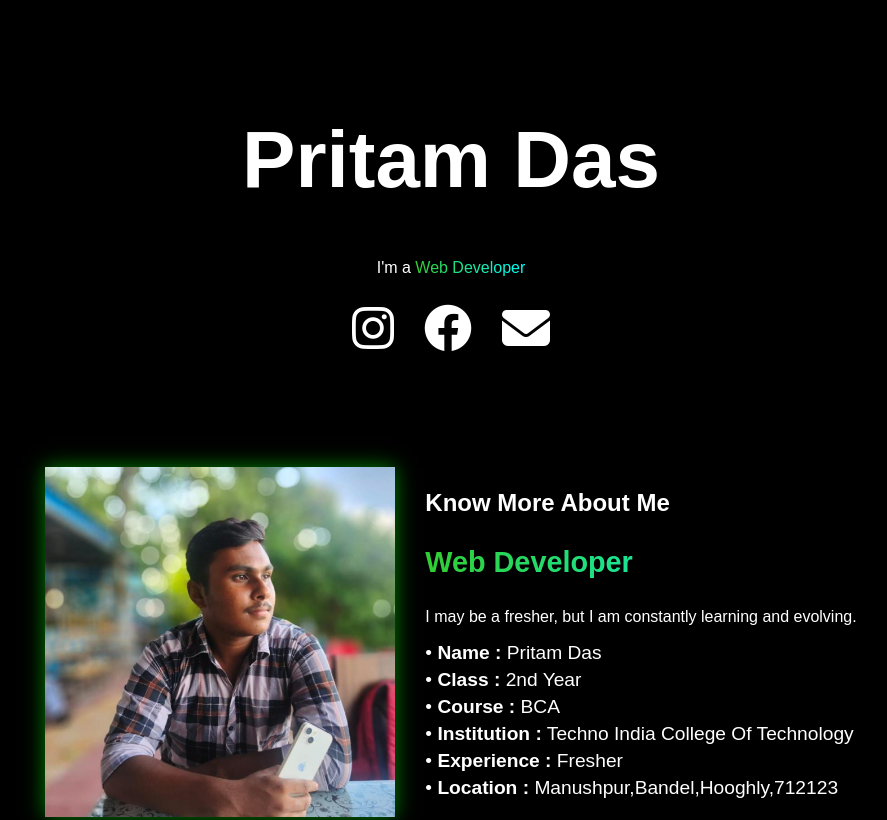
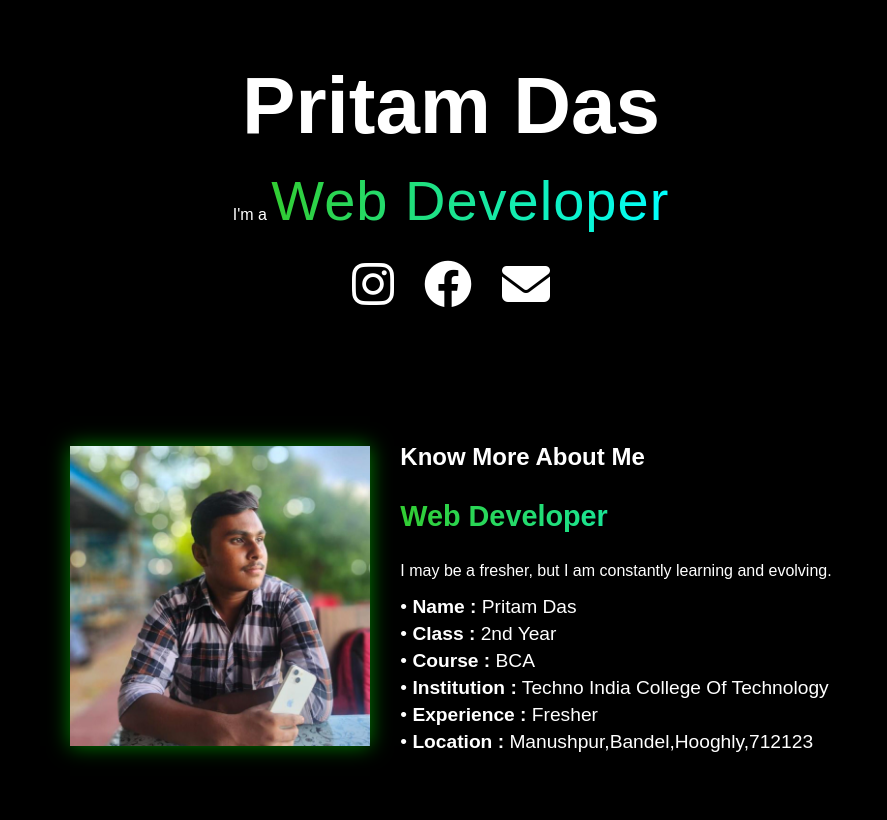
Before and after one commit to Pritam9985/my-portfolio, a plain HTML site: page index.html in a window 1280 px wide. Shown: the top 820 px of the page, without its empty margins (189-1076 px from the left). Drawn offline with nearby package versions, Linux system fonts and the light colour scheme; a script that the page names is missing.

Commit message:
Add files via upload

```diff
--- a/style.css
+++ b/style.css
@@ -19,11 +19,13 @@ h1 {
     font-weight: bold;
 }
 
-.highlight {
-    background: linear-gradient(90deg, limegreen, cyan);
-    -webkit-background-clip: text;
-    -webkit-text-fill-color: transparent;
+/* Mobile View Adjustments */
+@media (max-width: 480px) {
+    h1 {
+        font-size: 2.5rem; /* Smaller heading on mobile */
+    }
 }
+
 
 /* Social Icons */
 .social-links {
@@ -59,14 +61,14 @@ h1 {
 }
 
 .profile-img {
-    width: 350px;
-    height: 350px;
+    width: 300px;
+    height: 300px;
     box-shadow: 0 0 20px rgba(0, 255, 0, 0.5);
     transition: transform 0.5s;
 }
 
 .profile-img:hover {
-    transform: scale(1.1);
+    transform: scale(2.1);
 }
 
 .about-text {
@@ -146,3 +148,42 @@ footer {
     backdrop-filter: blur(10px);
     border: 1px solid rgba(255, 255, 255, 0.2);
 }
+
+/* Header Styling */
+header {
+    padding: 60px 20px;
+}
+
+h1 {
+    font-size: 5rem;
+    font-weight: bold;
+    margin: 0;
+}
+
+/* Adjusted "Web Developer" Text Length */
+.highlight {
+    background: linear-gradient(90deg, limegreen, cyan);
+    -webkit-background-clip: text;
+    -webkit-text-fill-color: transparent;
+    font-size: 3.5rem; /* Slightly larger for balance */
+    letter-spacing: 1px; /* Adjust space between letters to lengthen it */
+}
+
+/* About Section */
+.about {
+    display: flex;
+    justify-content: center;
+    padding: 50px 0;
+    flex-direction: column;
+    align-items: center;  /* Center the whole section */
+}
+
+
+/* Highlighted "Web Developer" */
+.highlight-text {
+    background: linear-gradient(90deg, limegreen, cyan);
+    -webkit-background-clip: text;
+    -webkit-text-fill-color: transparent;
+    font-size: 1.8rem;
+    font-weight: bold;
+}
```
